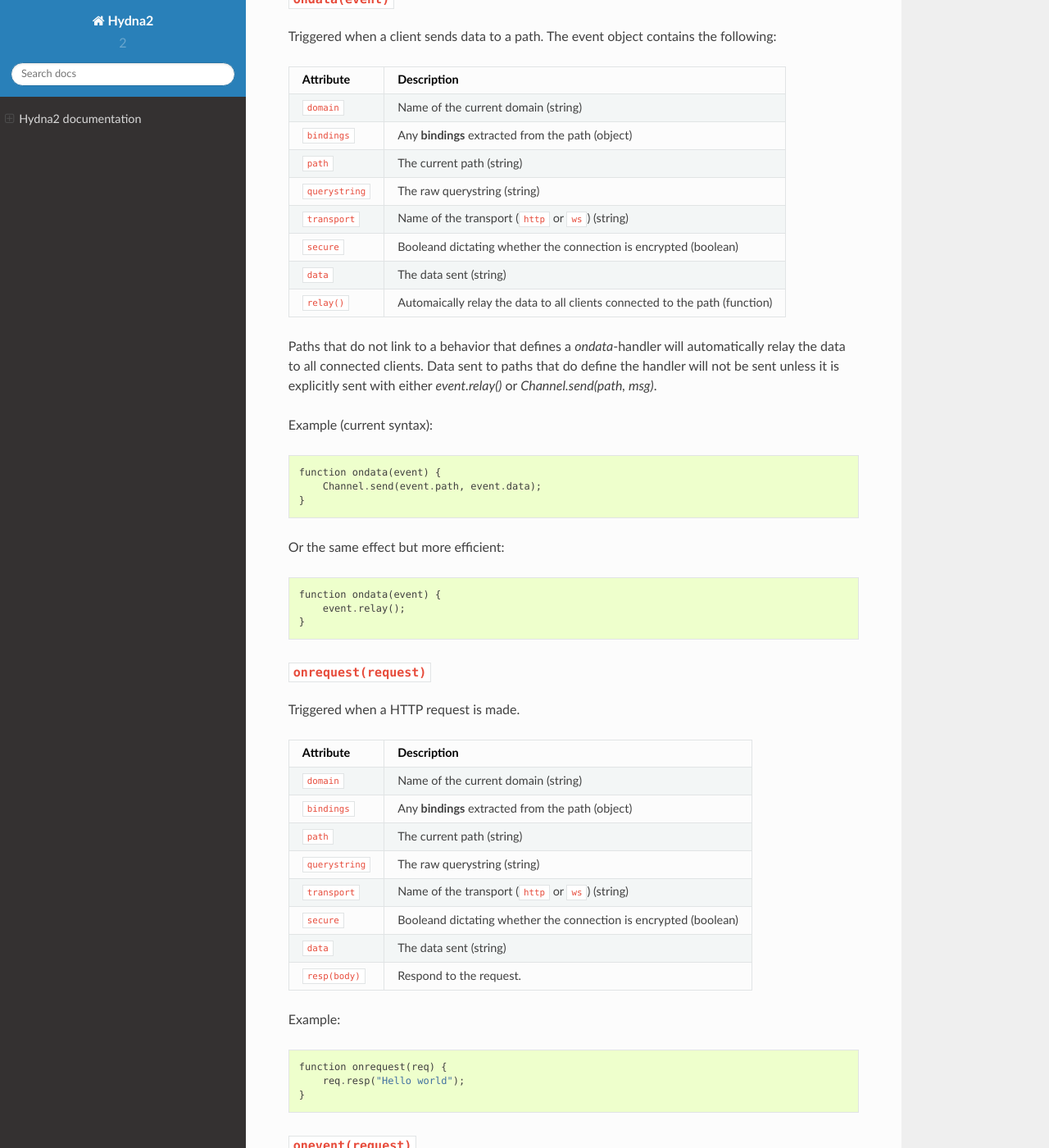
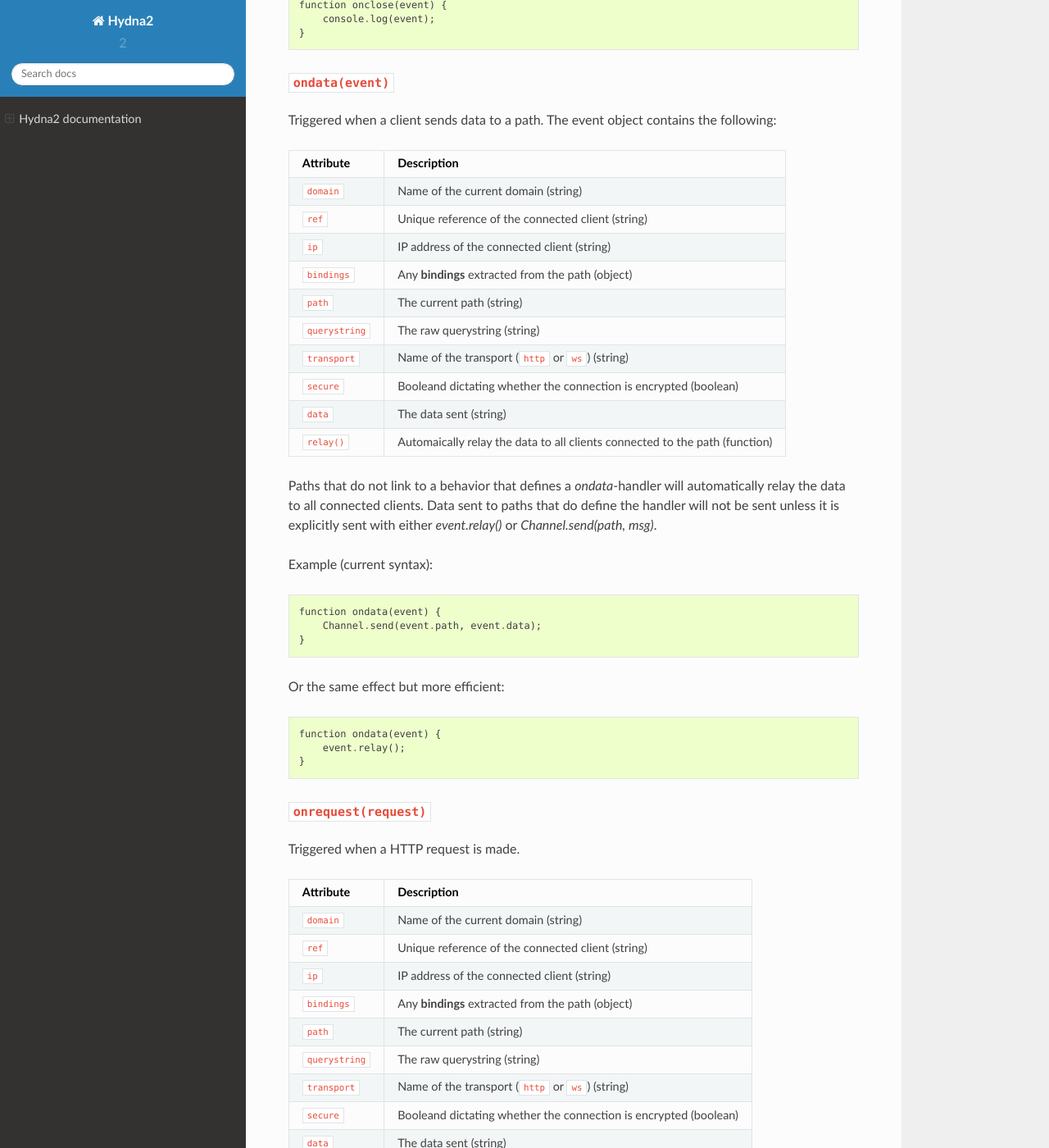
Before and after one commit to strange/hydna-docs, a Sphinx documentation site: the page built from docs/index.rst, in a window 1280 px wide and 1400 px high, scrolled down 2335 px. Shown: the whole window at 82% size. Built offline with Sphinx 7.4.7 and the Read the Docs theme 2.0.0, drawn with Linux system fonts in a browser that asks for light colours; some of the changed text lies outside the part shown.

Commit message:
Added info on ip and ref in event objects.

```diff
--- a/docs/index.rst
+++ b/docs/index.rst
@@ -68,6 +68,8 @@
 Attribute       Description
 =============== =============================================================
 ``domain``      Name of the current domain (string)
+``ref``         Unique reference of the connected client (string)
+``ip``          IP address of the connected client (string)
 ``bindings``    Any **bindings** extracted from the path (object)
 ``path``        The current path (string)
 ``querystring`` The raw querystring (string)
@@ -100,6 +102,7 @@
 Attribute       Description
 =============== =============================================================
 ``domain``      Name of the current domain (string)
+``ref``         Unique reference of the connected client (string)
 ``bindings``    Any **bindings** extracted from the path (object)
 ``path``        The current path (string)
 ``reason``      An optional reason for the event (string)
@@ -122,6 +125,8 @@
 Attribute       Description
 =============== =============================================================
 ``domain``      Name of the current domain (string)
+``ref``         Unique reference of the connected client (string)
+``ip``          IP address of the connected client (string)
 ``bindings``    Any **bindings** extracted from the path (object)
 ``path``        The current path (string)
 ``querystring`` The raw querystring (string)
@@ -160,6 +165,8 @@
 Attribute       Description
 =============== =============================================================
 ``domain``      Name of the current domain (string)
+``ref``         Unique reference of the connected client (string)
+``ip``          IP address of the connected client (string)
 ``bindings``    Any **bindings** extracted from the path (object)
 ``path``        The current path (string)
 ``querystring`` The raw querystring (string)
```
